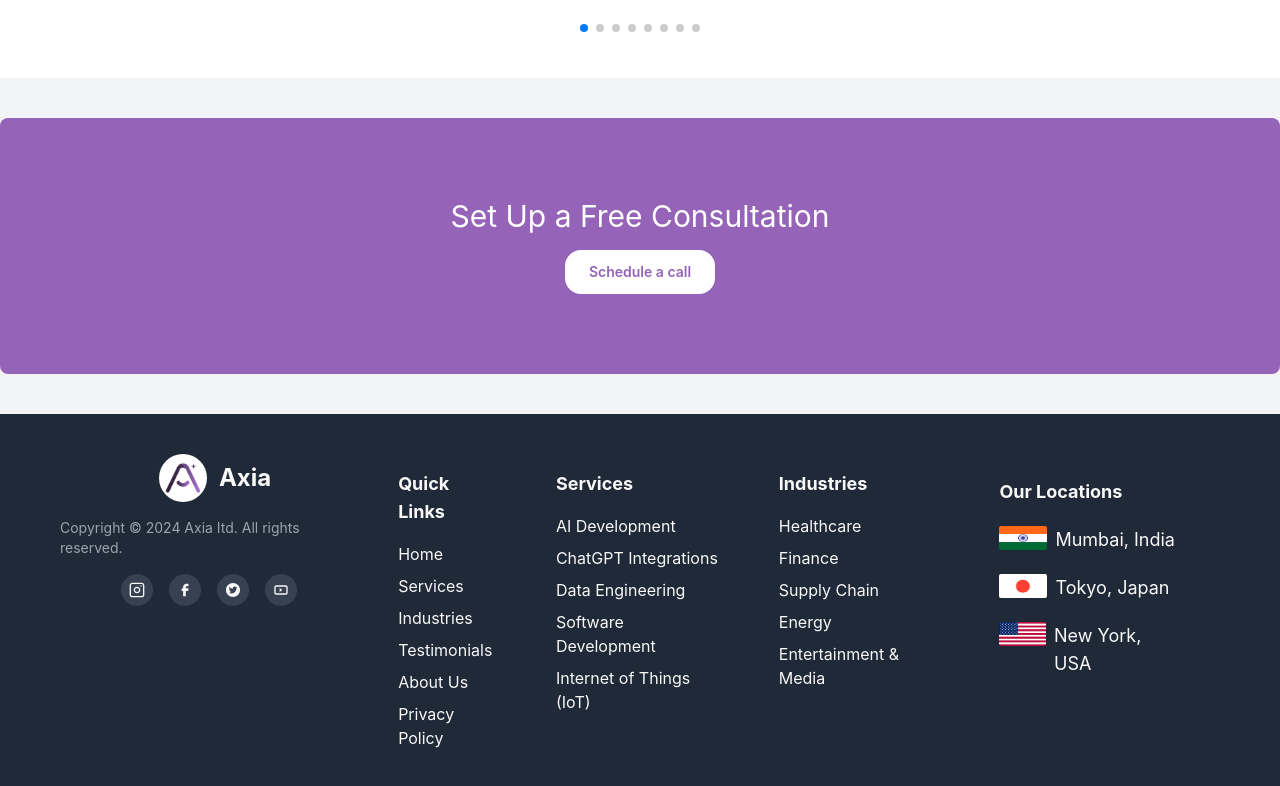
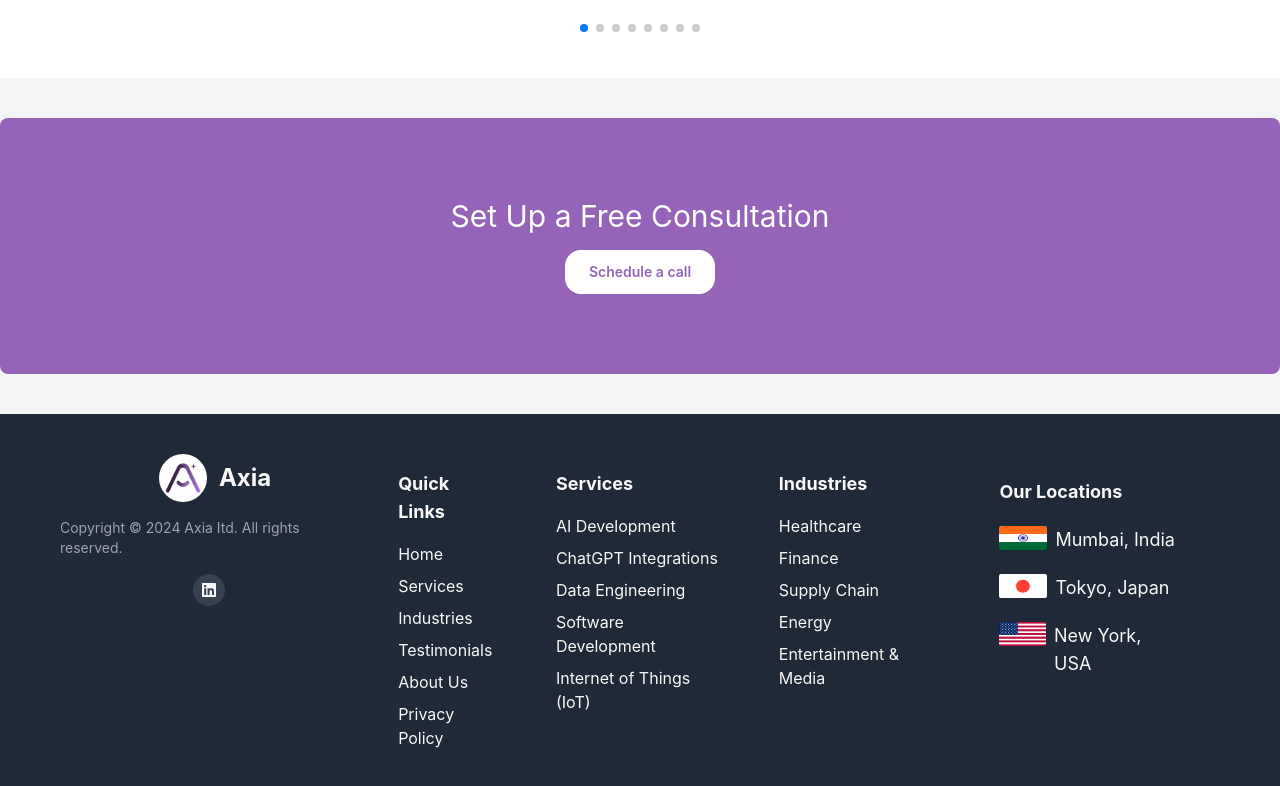
Before and after one commit to axia-ai/axia-ai-website, a React (Vite) app: page /aboutUs in a window 1280 px wide. Shown: the part 3232-4018 px from the top of the page. Built offline with nearby package versions, Linux system fonts and the light colour scheme.

Commit message:
linkedin icon added.

```diff
--- a/src/Components/Footer/Footer.jsx
+++ b/src/Components/Footer/Footer.jsx
@@ -3,10 +3,7 @@ import logo from "../../assets/axia_logo.png";
 import IndianFlag from "../../assets/IndianFlag.png";
 import JapanFlag from "../../assets/JapanFlag.png";
 import USAFlag from "../../assets/USAFlag.png";
-import { CgInstagram } from "react-icons/cg";
-import { CgFacebook } from "react-icons/cg";
-import { AiFillTwitterCircle } from "react-icons/ai";
-import { CgYoutube } from "react-icons/cg";
+import { FaLinkedin } from "react-icons/fa";
 
 export default function Footer() {
   return (
@@ -21,17 +18,8 @@ export default function Footer() {
             Copyright © 2024 Axia Itd. All rights reserved.
           </p>
           <div className="mt-4 flex space-x-4">
-            <a href="/" className="rounded-full bg-gray-700 p-2">
-              <CgInstagram />
-            </a>
-            <a href="/" className="rounded-full bg-gray-700 p-2">
-              <CgFacebook />
-            </a>
-            <a href="/" className="rounded-full bg-gray-700 p-2">
-              <AiFillTwitterCircle />
-            </a>
-            <a href="/" className="rounded-full bg-gray-700 p-2">
-              <CgYoutube />
+            <a href="https://www.linkedin.com/company/axia-aitech/" className="rounded-full bg-gray-700 p-2">
+              <FaLinkedin />
             </a>
           </div>
         </div>
```
